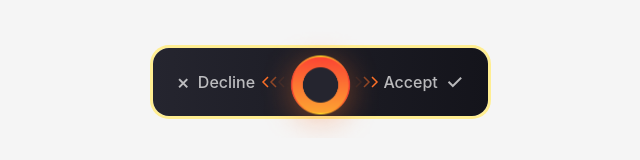
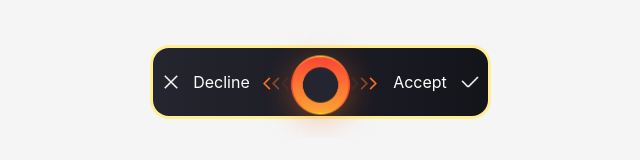
Before and after one commit to Walter254/rebet-slider-challenge, a React (Vite) app: page / in a window 1280 px wide. Shown: the part 318-478 px from the top of the page, without its empty margins (320-960 px from the left). Built offline with nearby package versions, Linux system fonts and the light colour scheme.

Commit message:
used given check and close asssets

```diff
--- a/src/components/Slider/AnimatedArrows.jsx
+++ b/src/components/Slider/AnimatedArrows.jsx
@@ -13,7 +13,7 @@ const ArrowContainer = styled.div`
   position: absolute;
   top: 50%;
   transform: translateY(-50%);
-  width: 40px;
+  width: 45px;
   height: 24px;
   pointer-events: none;
 
--- /dev/null
+++ b/src/components/Slider/icon.jsx
@@ -0,0 +1,30 @@
+import React from 'react';
+import styled from 'styled-components';
+
+
+import whiteCheck from '../assets/StaticAssets/white_check.png';
+import greenCheck from '../assets/StaticAssets/green_check.png';
+import redCheck from '../assets/StaticAssets/red_check.png';
+import whiteClose from '../assets/StaticAssets/white_close.png';
+import greenClose from '../assets/StaticAssets/green_close.png';
+import redClose from '../assets/StaticAssets/red_close.png';
+
+const IconImage = styled.img`
+  width: 24px;
+  height: 24px;
+  object-fit: contain;
+`;
+
+export const Icon = ({ type, position }) => {
+  const getIconSrc = () => {
+    if (Math.abs(position) < 10) { // Center position
+      return type === 'check' ? whiteCheck : whiteClose;
+    } else if (position > 0) { // Right position
+      return type === 'check' ? greenCheck : greenClose;
+    } else { // Left position
+      return type === 'check' ? redCheck : redClose;
+    }
+  };
+
+  return <IconImage src={getIconSrc()} alt={type} />;
+};
--- a/src/components/Slider/index.jsx
+++ b/src/components/Slider/index.jsx
@@ -1,8 +1,9 @@
 import { useState, useRef, useEffect } from 'react';
 
-import { SliderContainer, Track, Indicator, Icon} from './styles';
+import { SliderContainer, Track, Indicator, IconWrapper} from './styles';
 import { Orb } from './Orb';
 import { Arrows } from './AnimatedArrows';
+import { Icon } from './icon';
 import { DIMENSIONS, THRESHOLDS } from './constants';
 import { getTranslation } from '../../locales';
 
@@ -88,8 +89,13 @@ const Slider = ({ language = 'en' }) => {
   return (
     <SliderContainer ref={containerRef}>
       <Track position={position}>
-        <Indicator visible={normalizedPosition < -THRESHOLDS.COLOR_TRANSITION}>
-          <Icon>×</Icon>
+        <Indicator>
+          <IconWrapper side="left">
+            <Icon
+              type="close"
+              position={position}
+            />
+          </IconWrapper>
           {t.decline}
         </Indicator>
         <Arrows
@@ -101,20 +107,19 @@ const Slider = ({ language = 'en' }) => {
           position={position}
           isDragging={isDragging}
           isSpringAnimating={isSpringAnimating}
-          style={{
-            transform: `translate(calc(-50% + ${position}px), -50%)`,
-            transition: isSpringAnimating
-              ? 'transform 600ms cubic-bezier(0.25, 0.8, 0.25, 1.3)'
-              : 'none'
-          }}
         />
         <Arrows
           side="right"
           position={currentState}
         />
-        <Indicator visible={normalizedPosition > THRESHOLDS.COLOR_TRANSITION}>
+        <Indicator>
           {t.accept}
-          <Icon>✓</Icon>
+          <IconWrapper side="right">
+            <Icon
+              type="check"
+              position={position}
+            />
+          </IconWrapper>
         </Indicator>
       </Track>
     </SliderContainer>
--- a/src/components/Slider/styles.js
+++ b/src/components/Slider/styles.js
@@ -21,7 +21,7 @@ export const Track = styled.div`
     }
     return `linear-gradient(to right, ${COLORS.NEUTRAL.LIGHT}, ${COLORS.NEUTRAL.DARK})`;
   }};
-  border-radius: ${DIMENSIONS.BORDER_RADIUS}px; // Changed from 9999px to specific radius
+  border-radius: ${DIMENSIONS.BORDER_RADIUS}px;
   position: relative;
   transition: all 0.3s ease;
   display: flex;
@@ -38,79 +38,31 @@ export const Track = styled.div`
   }};
 `;
 
-export const Orb = styled.div`
-  width: ${DIMENSIONS.ORB_SIZE}px;
-  height: ${DIMENSIONS.ORB_SIZE}px;
-  background-color: white;
-  border-radius: 50%;
+export const Indicator = styled.div`
   position: absolute;
-  top: 50%;
-  left: 50%;
-  cursor: grab;
-  transform: translate(-50%, -50%);
-  z-index: 2;
-  display: flex;           // for centering the inner circle
-  justify-content: center; // for centering the inner circle
-  align-items: center;     // for centering the inner circle
-  box-shadow: ${props => {
-    if (props.position < 0) {
-      return `0 0 20px ${COLORS.DECLINE.BORDER.DARK}`;
-    } else if (props.position > 0) {
-      return `0 0 20px ${COLORS.ACCEPT.BORDER.DARK}`;
-    }
-    return `0 0 20px ${COLORS.NEUTRAL.BORDER.DARK}`;
-  }};
+  display: flex;
+  align-items: center;
+  gap: 2px;
+  color: white;
+  font-size: 16px;
+  pointer-events: none;
+  transition: color 300ms ease;
 
-  transition: ${props =>
-    props.isDragging
-      ? 'none'
-      : 'transform 600ms cubic-bezier(0.25, 0.8, 0.25, 1.3)'
-  };
+  // Positioning for the decline (left) side
+  &:first-child {
+    left: 2%;
+  }
 
-  &:active {
-    cursor: grabbing;
+  // Positioning for the accept (right) side
+  &:last-child {
+    right: 2%;
   }
 `;
 
-export const OrbCenter = styled.div`
-  width: 35px;  // Size of the inner circle
-  height: 35px; // Size of the inner circle
-  background-color: rgba(0, 0, 0, 0.8); // Slightly transparent black
-  border-radius: 50%;
-  position: relative;
-  z-index: 3;
-`;
 
-export const Arrow = styled.span`
-  color: ${COLORS.NEUTRAL.BORDER.DARK};
-  font-size: 24px;
-  position: absolute;
-  top: 50%;
-  transform: translateY(-50%);
-  opacity: 0.8;
-
-  &.left {
-    left: 30%;
-  }
-
-  &.right {
-    right: 30%;
-  }
-`;
-
-export const Indicator = styled.div`
-  color: white;
-  font-size: 16px;
-  font-weight: 500;
+export const IconWrapper = styled.div`
   display: flex;
   align-items: center;
-  gap: 8px;
-  z-index: 1;
-  opacity: ${props => props.visible ? 1 : 0.7};
-  transition: opacity 0.3s ease;
-  pointer-events: none;
+  justify-content: center;
+  margin: ${props => props.side === 'left' ? '0 8px 0 0' : '0 0 0 8px'};
 `;
-
-export const Icon = styled.span`
-  font-size: 20px;
-`;
```
